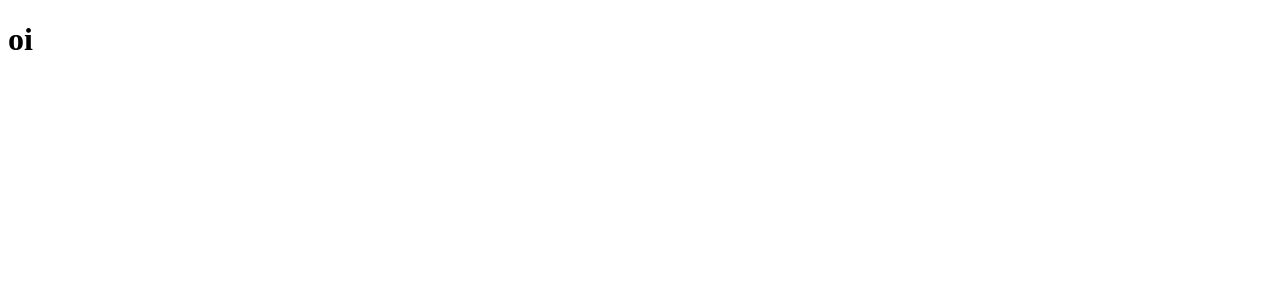
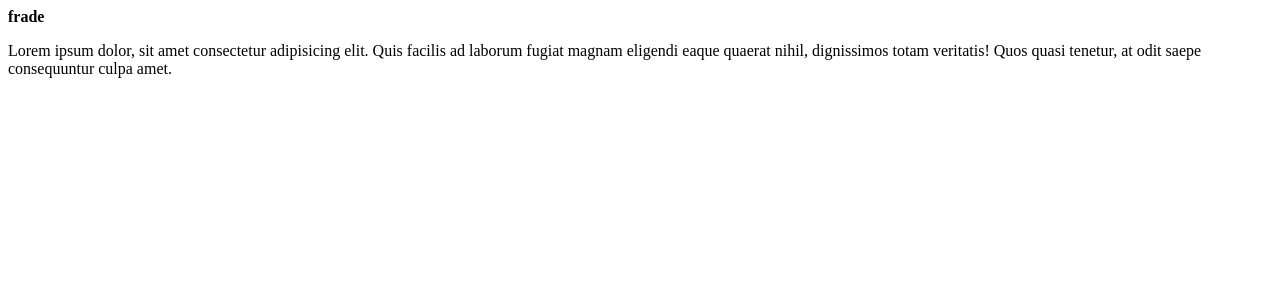
Before and after one commit to metfor/IgniteFeed, a React (Vite) app in the folder 01/: page / in a window 1280 px wide. Shown: the top 300 px of the page. Built offline with nearby package versions, Linux system fonts and the light colour scheme.

Commit message:
feat(proj): propriedades

```diff
--- a/01/src/App.jsx
+++ b/01/src/App.jsx
@@ -3,7 +3,10 @@ import { Post } from "./Post";
 export function App() {
   return (
     <>
-      <Post />
+      <Post
+        author="frade"
+        content="Lorem ipsum dolor, sit amet consectetur adipisicing elit. Quis facilis ad laborum fugiat magnam eligendi eaque quaerat nihil, dignissimos totam veritatis! Quos quasi tenetur, at odit saepe consequuntur culpa amet."
+      />
     </>
   );
 }
--- a/01/src/Post.jsx
+++ b/01/src/Post.jsx
@@ -1,3 +1,8 @@
-export function Post() {
-  return <h1>oi</h1>;
+export function Post(props) {
+  return (
+    <>
+      <strong>{props.author}</strong>
+      <p>{props.content}</p>
+    </>
+  );
 }
```
